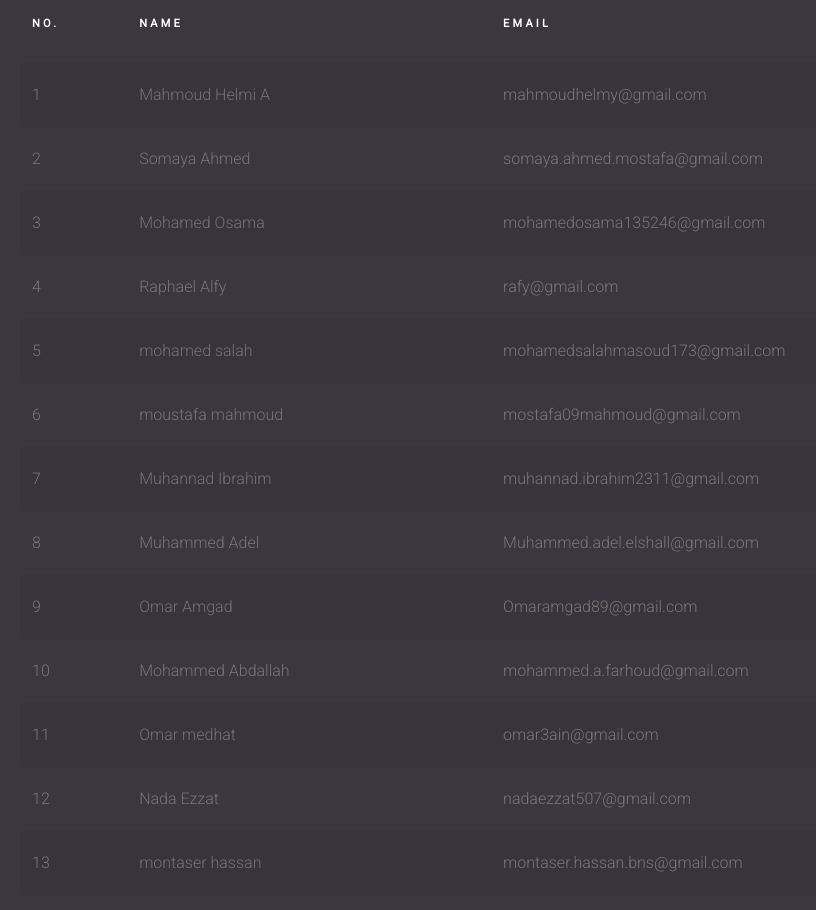
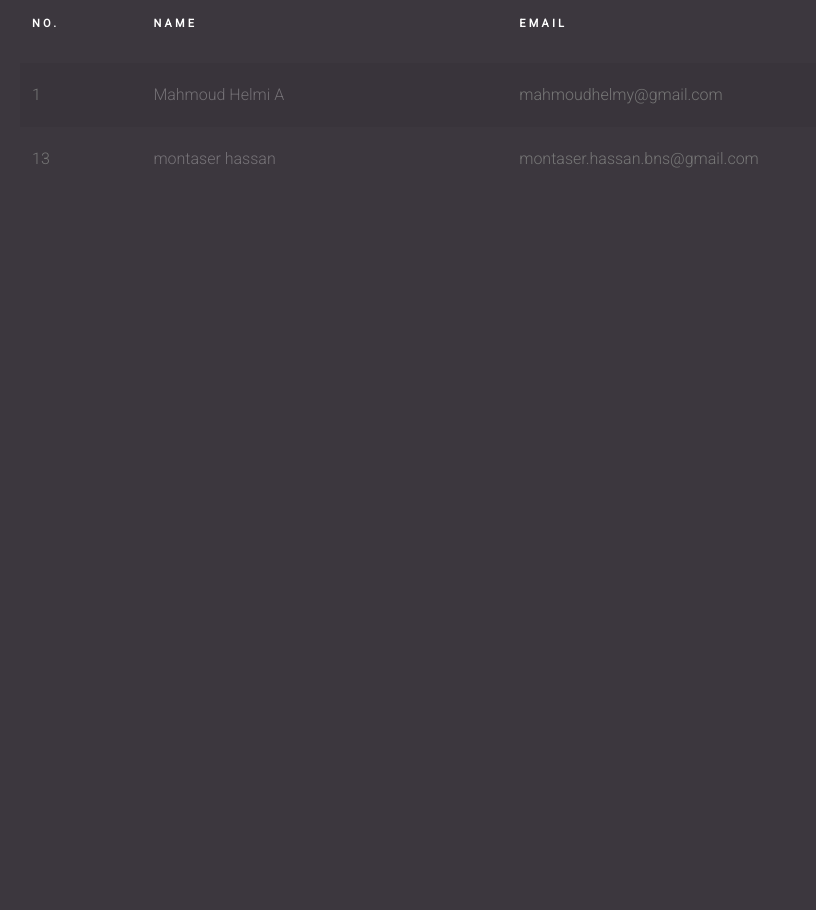
Before and after one commit to MontaserHassan/lab_2-2, a plain HTML site: page index.html in a window 1280 px wide. Shown: the part 340-1250 px from the top of the page, without its empty margins (65-881 px from the left). After the commit the page ends 800 px from the top, so only its background shows below. Drawn offline with Linux system fonts and the light colour scheme.

Commit message:
add file

```diff
--- a/index.html
+++ b/index.html
@@ -50,82 +50,6 @@
                 <td>mahmoudhelmy@gmail.com</td>
               </tr>
 
-              <!-- to here -->
-              <tr scope="row">
-                <td>2</td>
-                <td><a href="#">Somaya Ahmed</a></td>
-                <td>somaya.ahmed.mostafa@gmail.com</td>
-              </tr>
-                <td>3</td>
-                <td><a href="#">Mohamed Osama</a></td>
-                <td>mohamedosama135246@gmail.com</td>
-              </tr>
-              <!-- copy from here -->
-              <tr scope="row">
-                <td>4</td>
-                <td><a href="#">Raphael Alfy</a></td>
-                <td>rafy@gmail.com</td>
-              </tr>
-
-              <!-- copy from here -->
-              <tr scope="row">
-                <td>5</td>
-                <td><a href="#">mohamed salah</a></td>
-                <td>mohamedsalahmasoud173@gmail.com</td>
-              </tr>
-
-              <!-- to here -->
-              <!-- copy from here -->
-              <tr scope="row">
-                <td>6</td>
-                <td><a href="#">moustafa mahmoud</a></td>
-                <td>mostafa09mahmoud@gmail.com</td>
-              </tr>
-              <!-- copy from here -->
-
-              <!-- copy from here -->
-              <tr scope="row">
-                <td>7</td>
-                <td><a href="#">Muhannad Ibrahim</a></td>
-                <td>muhannad.ibrahim2311@gmail.com</td>
-              </tr>
-                <td>8</td>
-                <td><a href="#">Muhammed Adel</a></td>
-                <td>Muhammed.adel.elshall@gmail.com</td>
-              </tr>
-              <!-- copy from here -->
-              <tr scope="row">
-                <td>9</td>
-                <td><a href="#">Omar Amgad </a></td>
-                <td>Omaramgad89@gmail.com</td>
-              </tr>
-
-              <!-- to here -->
-                <!-- copy from here -->
-                <tr scope="row">
-                  <td>10</td>
-                  <td><a href="#">Mohammed Abdallah</a></td>
-                  <td>mohammed.a.farhoud@gmail.com</td>
-                </tr>
-                <!-- to here -->
-
-                <!-- copy from here -->
-                <tr scope="row">
-                  <td>11</td>
-                  <td><a href="#">Omar medhat</a></td>
-                  <td>omar3ain@gmail.com</td>
-                </tr>
-
-                <!-- to here -->
-
-                <!-- copy from here -->
-                <tr scope="row">
-                  <td>12</td>
-                  <td><a href="#">Nada Ezzat</a></td>
-                  <td>nadaezzat507@gmail.com</td>
-                </tr>
-                <!-- to here -->
-
                 <!-- copy from here -->
                 <tr scope="row">
                   <td>13</td>
```
Also changed, not shown: style.css (added).
